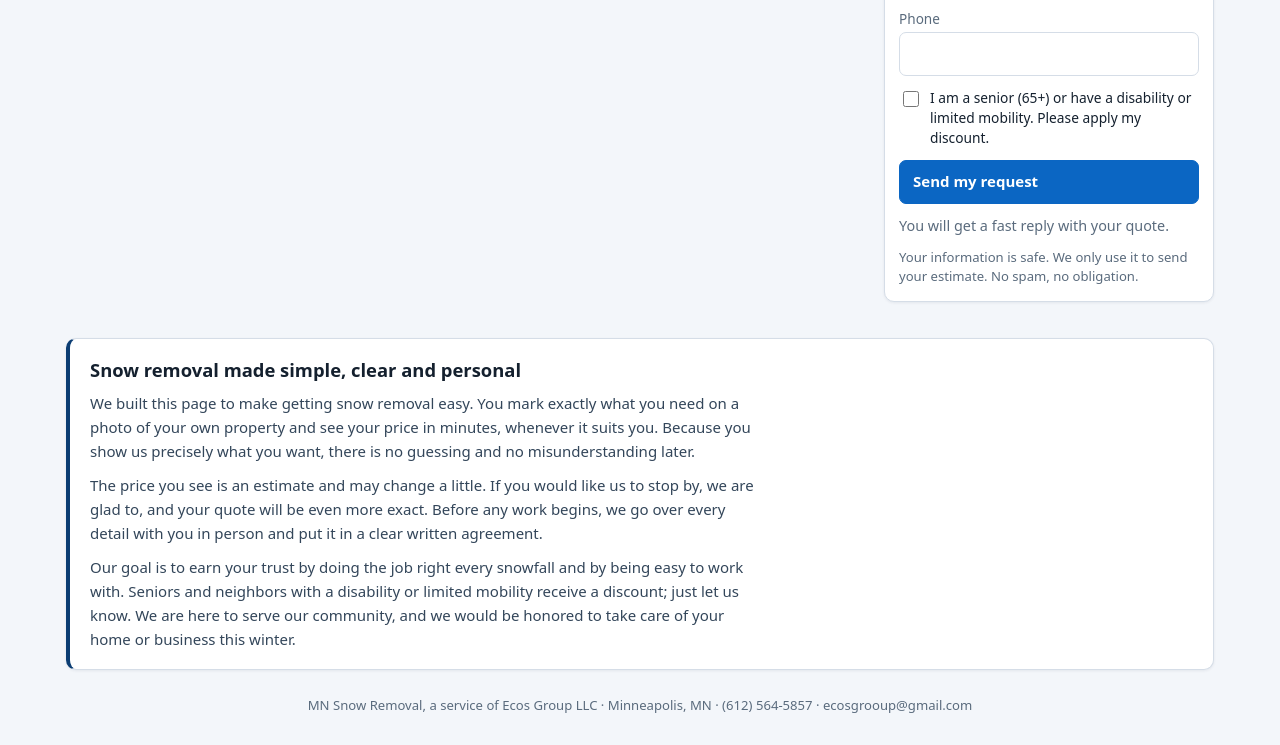
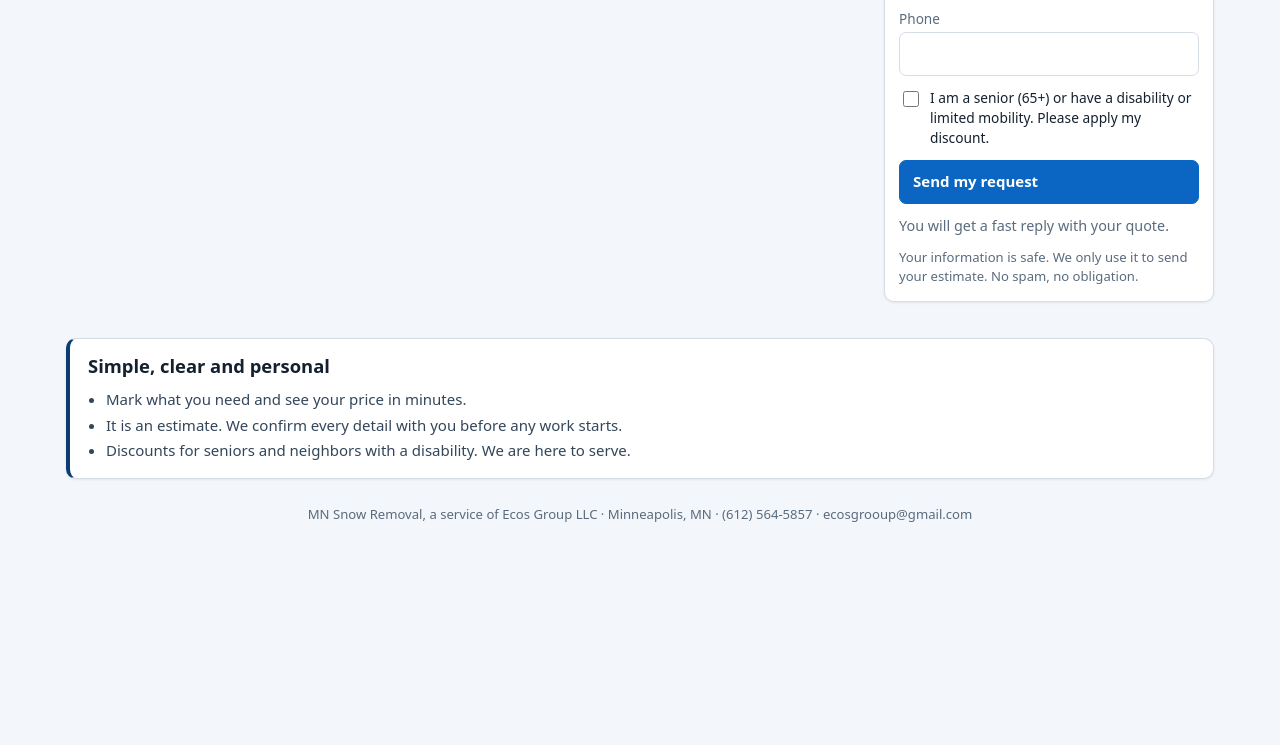
Before and after one commit to ecosgrooup-dot/snow-quote, a plain HTML site: page index.html in a window 1280 px wide. Shown: the part 1153-1898 px from the top of the page. After the commit the page ends 1707 px from the top, so only its background shows below. Drawn offline with Linux system fonts and the light colour scheme.

Commit message:
Cut the promise message to three short lines
Co-Authored-By: Claude Fable 5.2 <noreply@anthropic.com>
Claude-Session: https://claude.ai/code/session_01SeUvSgCgjRGko13d1mNGUx

```diff
--- a/index.html
+++ b/index.html
@@ -76,9 +76,9 @@ main.in{padding-top:16px;padding-bottom:36px;gap:12px}
 #map{border:1px solid #c5d1df}
 .chk{flex-direction:row;align-items:flex-start;gap:8px;color:var(--fg);font-size:.86rem}.chk input{margin-top:3px;width:16px;height:16px;flex:none}
 .promise{margin-bottom:26px}
-.story{background:var(--panel);border:1px solid var(--line);border-left:4px solid var(--brand);border-radius:10px;padding:18px 20px;box-shadow:0 1px 3px rgba(16,32,56,.07)}
+.story{background:var(--panel);border:1px solid var(--line);border-left:4px solid var(--brand);border-radius:10px;padding:14px 18px;box-shadow:0 1px 3px rgba(16,32,56,.07)}
 .story h2{font-size:1.15rem;letter-spacing:0;text-transform:none;color:var(--fg);margin:0 0 8px}
-.story p{margin:0 0 10px;max-width:78ch;color:#33465a;line-height:1.6}.story p:last-child{margin-bottom:0}
+.story ul{margin:0;padding-left:18px;color:#33465a;line-height:1.7}
 #snow{position:fixed;inset:0;pointer-events:none;z-index:500;overflow:hidden}
 #snow span{position:absolute;top:-20px;color:#8fbdf0;opacity:.7;animation:snowfall linear infinite;text-shadow:0 0 2px rgba(255,255,255,.9)}
 @keyframes snowfall{to{transform:translate(30px,105vh)}}
@@ -172,10 +172,12 @@ footer{color:var(--muted);font-size:.82rem;text-align:center;padding:0 16px 30px
 </main>
 <section class="in promise" aria-label="Our promise">
   <div class="story">
-    <h2>Snow removal made simple, clear and personal</h2>
-    <p>We built this page to make getting snow removal easy. You mark exactly what you need on a photo of your own property and see your price in minutes, whenever it suits you. Because you show us precisely what you want, there is no guessing and no misunderstanding later.</p>
-    <p>The price you see is an estimate and may change a little. If you would like us to stop by, we are glad to, and your quote will be even more exact. Before any work begins, we go over every detail with you in person and put it in a clear written agreement.</p>
-    <p>Our goal is to earn your trust by doing the job right every snowfall and by being easy to work with. Seniors and neighbors with a disability or limited mobility receive a discount; just let us know. We are here to serve our community, and we would be honored to take care of your home or business this winter.</p>
+    <h2>Simple, clear and personal</h2>
+    <ul>
+      <li>Mark what you need and see your price in minutes.</li>
+      <li>It is an estimate. We confirm every detail with you before any work starts.</li>
+      <li>Discounts for seniors and neighbors with a disability. We are here to serve.</li>
+    </ul>
   </div>
 </section>
 
@@ -191,7 +193,7 @@ footer{color:var(--muted);font-size:.82rem;text-align:center;padding:0 16px 30px
 })();
 </script>
 <script src="vendor/leaflet.js"></script>
-<script src="config.js?v=16"></script>
-<script src="app.js?v=16"></script>
+<script src="config.js?v=17"></script>
+<script src="app.js?v=17"></script>
 </body>
 </html>
```
